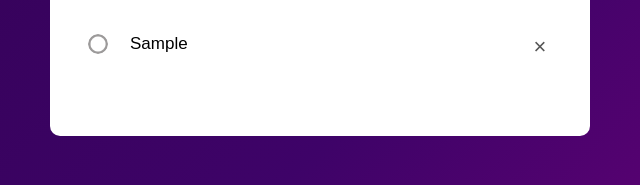
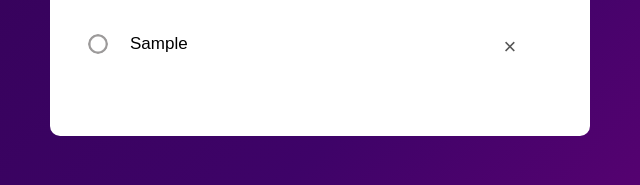
Before and after one commit to prachii79/to-do_list, a plain HTML site: page index.html in a window 1280 px wide. Both pictures are taken after typing "Sample" into the empty fields and a click on the button "Add". Shown: the part 253-438 px from the top of the page, 320-960 px from the left. Drawn offline with Linux system fonts and the light colour scheme.

Commit message:
li element updated

```diff
--- a/script.js
+++ b/script.js
@@ -7,6 +7,7 @@ function addTask(){
     }
     else{
         let li = document.createElement("li");
+        li.classList.add("li-style");
         li.innerHTML = inputBox.value;
         listContainer.appendChild(li);
         let span = document.createElement("span");
--- a/styles.css
+++ b/styles.css
@@ -61,6 +61,10 @@ button{
     cursor: pointer;
     min-width: 10vw;
 }
+.li-style{
+    min-width: 250px;
+    max-width: 450px;
+}
 ul li{
     list-style: none;
     font-size: 17px;
```
